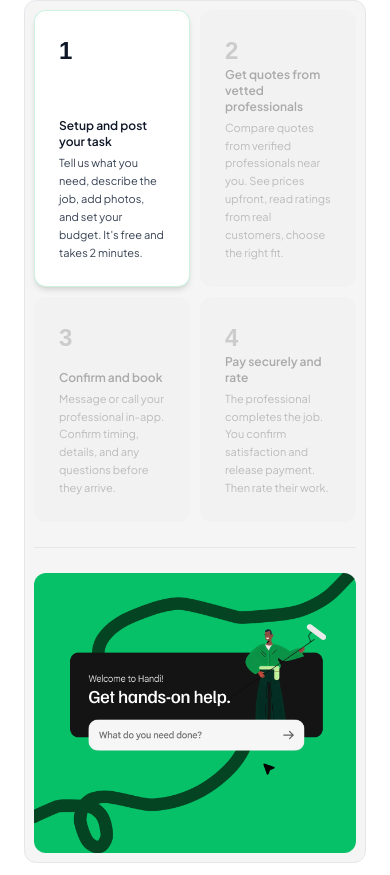
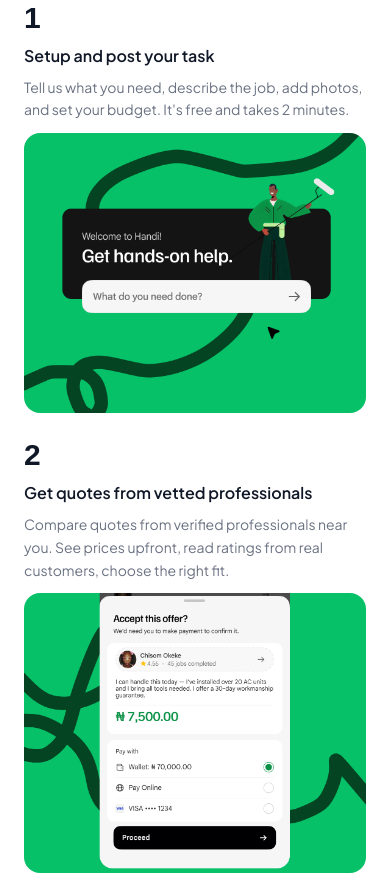
Before and after one commit to Azeez-Abiola/Handi-landing-page, a React (Vite) app: page / in a window 390 px wide. Shown: the part 2257-3132 px from the top of the page. Built offline with nearby package versions, Linux system fonts and the light colour scheme; a web font is replaced by a local one.

Commit message:
Mobile: Steps vertical layout with per-step images, FooterCTA button exact sizes

```diff
--- a/src/components/FooterCTA.jsx
+++ b/src/components/FooterCTA.jsx
@@ -39,10 +39,11 @@
           Ready to fix it?<br />Download Handi now.
         </h2>
 
-        <div className="flex flex-col sm:flex-row gap-4 justify-center items-center w-full">
+        <div className="flex flex-col sm:flex-row gap-4 justify-center items-center">
           <a
             href="#"
-            className="w-full sm:w-auto bg-[#0C9348] text-white rounded-xl px-7 py-3.5 font-body font-semibold text-sm flex items-center justify-center gap-2 transition-all duration-300 hover:bg-[#096a34] hover:-translate-y-0.5"
+            className="bg-[#0C9348] text-white font-body font-semibold text-sm flex items-center justify-center transition-all duration-300 hover:bg-[#096a34] hover:-translate-y-0.5"
+            style={{ width: '135px', height: '44px', borderRadius: '12px', paddingTop: '9px', paddingBottom: '9px', paddingLeft: '15.04px', paddingRight: '15.04px', gap: '12px' }}
           >
             Post a Task
             <svg width="14" height="14" viewBox="0 0 16 16" fill="none" xmlns="http://www.w3.org/2000/svg">
@@ -51,7 +52,8 @@
           </a>
           <a
             href="#"
-            className="w-full sm:w-auto bg-white text-gray-900 rounded-xl px-7 py-3.5 font-body font-semibold text-sm flex items-center justify-center gap-2 transition-all duration-300 hover:bg-gray-100 hover:-translate-y-0.5"
+            className="bg-white text-gray-900 font-body font-semibold text-sm flex items-center justify-center border transition-all duration-300 hover:bg-gray-100 hover:-translate-y-0.5"
+            style={{ width: '203px', height: '44px', borderRadius: '12px', paddingTop: '9px', paddingBottom: '9px', paddingLeft: '15.04px', paddingRight: '15.04px', gap: '12px', borderWidth: '1px' }}
           >
             Earn Money on Handi
             <svg width="14" height="14" viewBox="0 0 16 16" fill="none" xmlns="http://www.w3.org/2000/svg">
--- a/src/components/Steps.jsx
+++ b/src/components/Steps.jsx
@@ -120,10 +120,6 @@
     return () => window.removeEventListener('scroll', onScroll);
   }, [isDesktop]);
 
-  const handleMobileClick = id => {
-    setActiveStep(id);
-  };
-
   const Intro = () => (
     <div className="mb-8 md:mb-12">
       <h2 className="font-heading font-medium text-2xl md:text-[38px] text-gray-900 tracking-[-0.02em] mb-3">
@@ -147,32 +143,37 @@
     </div>
   );
 
-  /* ── MOBILE ── */
+  /* ── MOBILE: each step full-width with its own image ── */
   if (!isDesktop) {
     return (
       <section className="bg-white pt-20 pb-16">
         <div className="max-w-[1380px] mx-auto px-6">
           <Intro />
-          <div className="flex flex-col gap-4 border border-gray-200 rounded-xl overflow-hidden bg-[#F5F5F5]">
-            <div className="grid grid-cols-2 gap-[10px] p-[9px]">
-              {stepsData.map(step => (
-                <StepCard
-                  key={step.id}
-                  step={step}
-                  isActive={activeStep === step.id}
-                  onClick={() => handleMobileClick(step.id)}
-                  mobile
+          <div className="flex flex-col gap-6">
+            {stepsData.map(step => (
+              <div key={step.id} className="flex flex-col gap-3">
+                {/* Step info card */}
+                <div className="flex flex-col gap-2">
+                  <span className="font-heading font-semibold text-3xl text-gray-900">
+                    {step.num}
+                  </span>
+                  <p className="font-body text-base font-semibold text-gray-900">
+                    {step.title}
+                  </p>
+                  <p className="font-body text-sm leading-relaxed text-gray-500">
+                    {step.desc}
+                  </p>
+                </div>
+                {/* Step image */}
+                <img
+                  src={`/images/get-help-images/card-${step.id}.png`}
+                  alt={`Step ${step.id}`}
+                  draggable="false"
+                  className="w-full rounded-2xl object-cover"
+                  style={{ height: '280px' }}
                 />
-              ))}
-            </div>
-            <div className="h-px bg-gray-200 mx-[9px]" />
-            <div className="p-[9px]">
-              <StepImage
-                activeStep={activeStep}
-                className="w-full rounded-xl object-cover"
-                style={{ height: '280px' }}
-              />
-            </div>
+              </div>
+            ))}
           </div>
         </div>
       </section>
```
